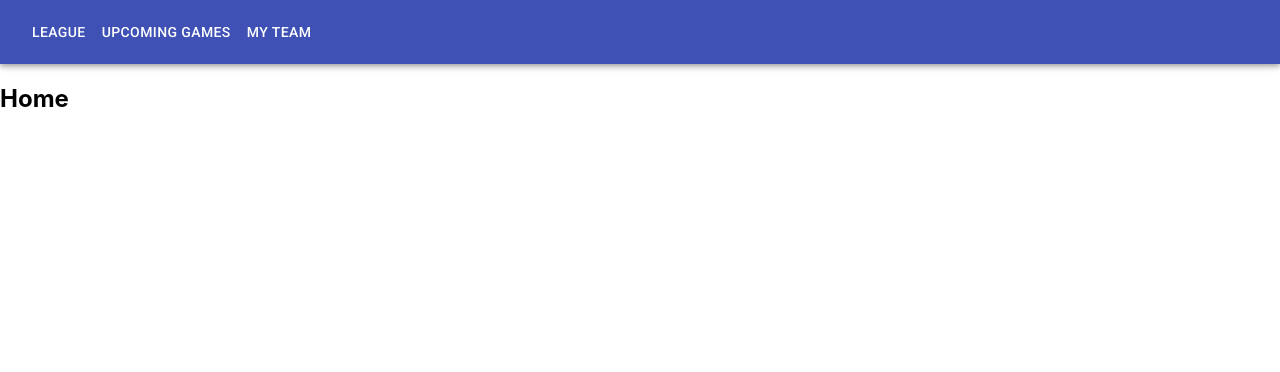
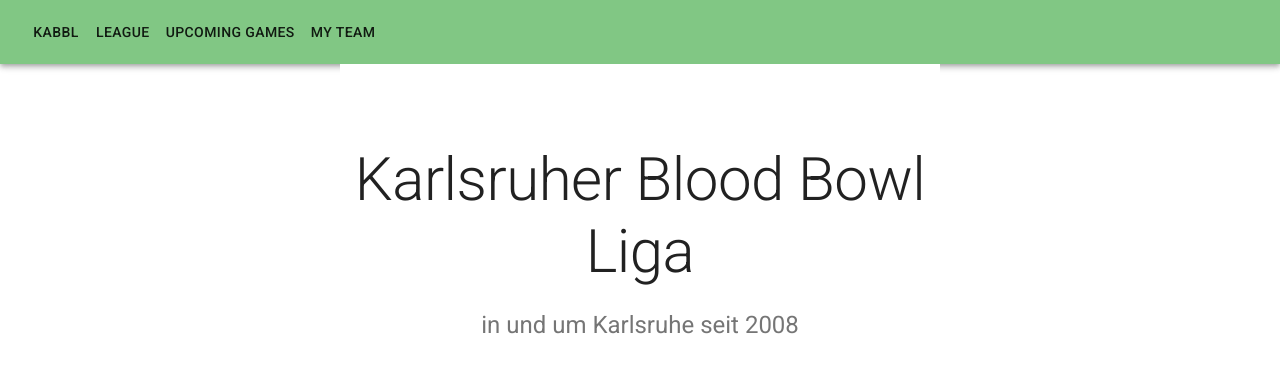
Before and after one commit to modmoto/blood-bowl-league-ui, a React (Create React App) app: page / in a window 1280 px wide. Shown: the top 372 px of the page. Built offline with nearby package versions, Linux system fonts and the light colour scheme.

Commit message:
added style and color

```diff
--- a/src/App.js
+++ b/src/App.js
@@ -11,13 +11,29 @@ import {
 import LeaguePage from "./League/LeaguePage";
 import MyTeamPage from "./MyTeam/MyTeamPage";
 import UpcomingGamePage from "./UpcominGames/UpcomingGamesPage";
+import Home from "./Home/HomePage";
+
+import { createMuiTheme } from '@material-ui/core/styles';
+import {ThemeProvider} from "@material-ui/styles";
+
+const theme = createMuiTheme({
+    palette: {
+        primary: {
+            main: '#81c784',
+        },
+        secondary: {
+            main: '#ffcc80',
+        },
+    },
+});
 
 function App() {
-
     return (
         <Router>
+            <ThemeProvider theme={theme}>
                 <AppBar position="static">
                     <Toolbar>
+                        <Button  component={Link} to={'/'} color="inherit">Kabbl</Button>
                         <Button  component={Link} to={'/league'} color="inherit">League</Button>
                         <Button  component={Link} to={'/upcoming-games'} color="inherit">Upcoming Games</Button>
                         <Button  component={Link} to={'/my-team'} color="inherit">My Team</Button>
@@ -38,11 +54,8 @@ function App() {
                         <Home />
                     </Route>
                 </Switch>
+            </ThemeProvider>
         </Router>
     )}
 
-function Home() {
-    return <h2>Home</h2>;
-}
-
 export default App;
--- /dev/null
+++ b/src/Home/HomePage.js
@@ -0,0 +1,32 @@
+import React from 'react';
+import Typography from '@material-ui/core/Typography';
+import Container from '@material-ui/core/Container';
+
+import { makeStyles } from '@material-ui/core/styles';
+
+const useStyles = makeStyles(theme => ({
+    icon: {
+        marginRight: theme.spacing(2),
+    },
+    heroContent: {
+        backgroundColor: theme.palette.background.paper,
+        padding: theme.spacing(10, 0, 6),
+    }
+}));
+
+function Home() {
+    const classes = useStyles();
+
+    return (
+    <Container maxWidth="sm" className={classes.heroContent}>
+        <Typography component="h1" variant="h2" align="center" color="textPrimary" gutterBottom>
+            Karlsruher Blood Bowl Liga
+        </Typography>
+        <Typography variant="h5" align="center" color="textSecondary" paragraph>
+            in und um Karlsruhe seit  2008
+        </Typography>
+    </Container>
+    )
+}
+
+export default Home;
```
Lines whose indentation alone changed are shown as unchanged.
